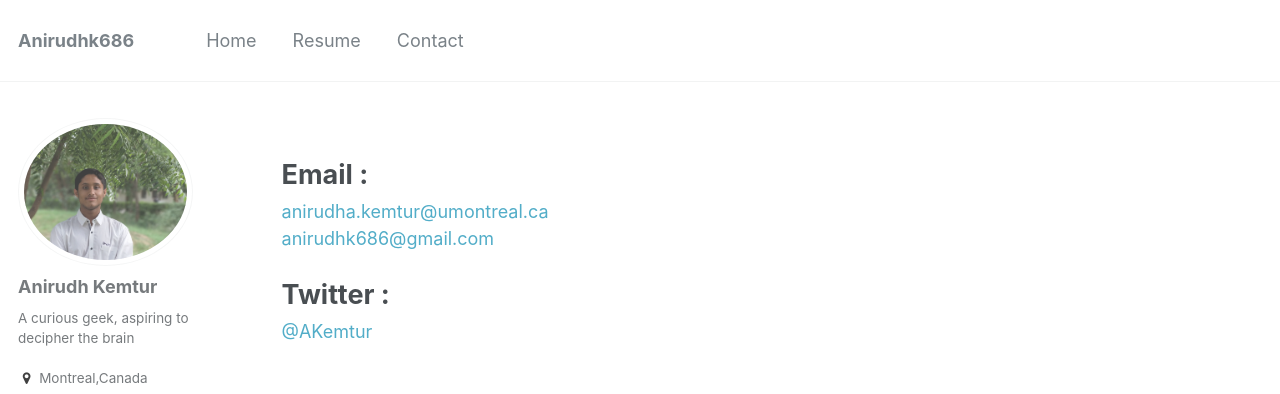
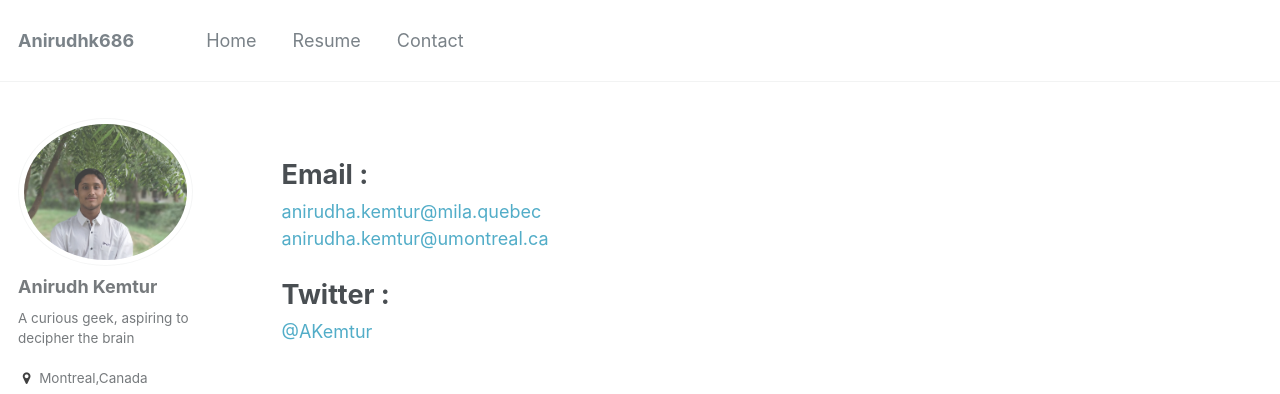
Before and after one commit to anirudhk686/anirudhk686.github.io, a Jekyll site: the page built from _pages/contact.md, in a window 1280 px wide. Shown: the top 394 px of the page. Built offline with Jekyll 4.4.1, drawn with Linux system fonts in a browser that asks for light colours.

Commit message:
Update contact.md

```diff
--- a/_pages/contact.md
+++ b/_pages/contact.md
@@ -9,8 +9,9 @@ redirect_from:
 {{ page.excerpt | markdownify }}
 
 #### <span style="font-size: 2em;">Email :</span>
+ [anirudha.kemtur@mila.quebec](mailto:anirudha.kemtur@mila.quebec) <br>
  [anirudha.kemtur@umontreal.ca](mailto:anirudha.kemtur@umontreal.ca)<br>
- [anirudhk686@gmail.com](mailto:anirudhk686@gmail.com) <br>
+
 
 #### <span style="font-size: 2em;">Twitter :</span>
  [@AKemtur](https://twitter.com/AKemtur)
```
